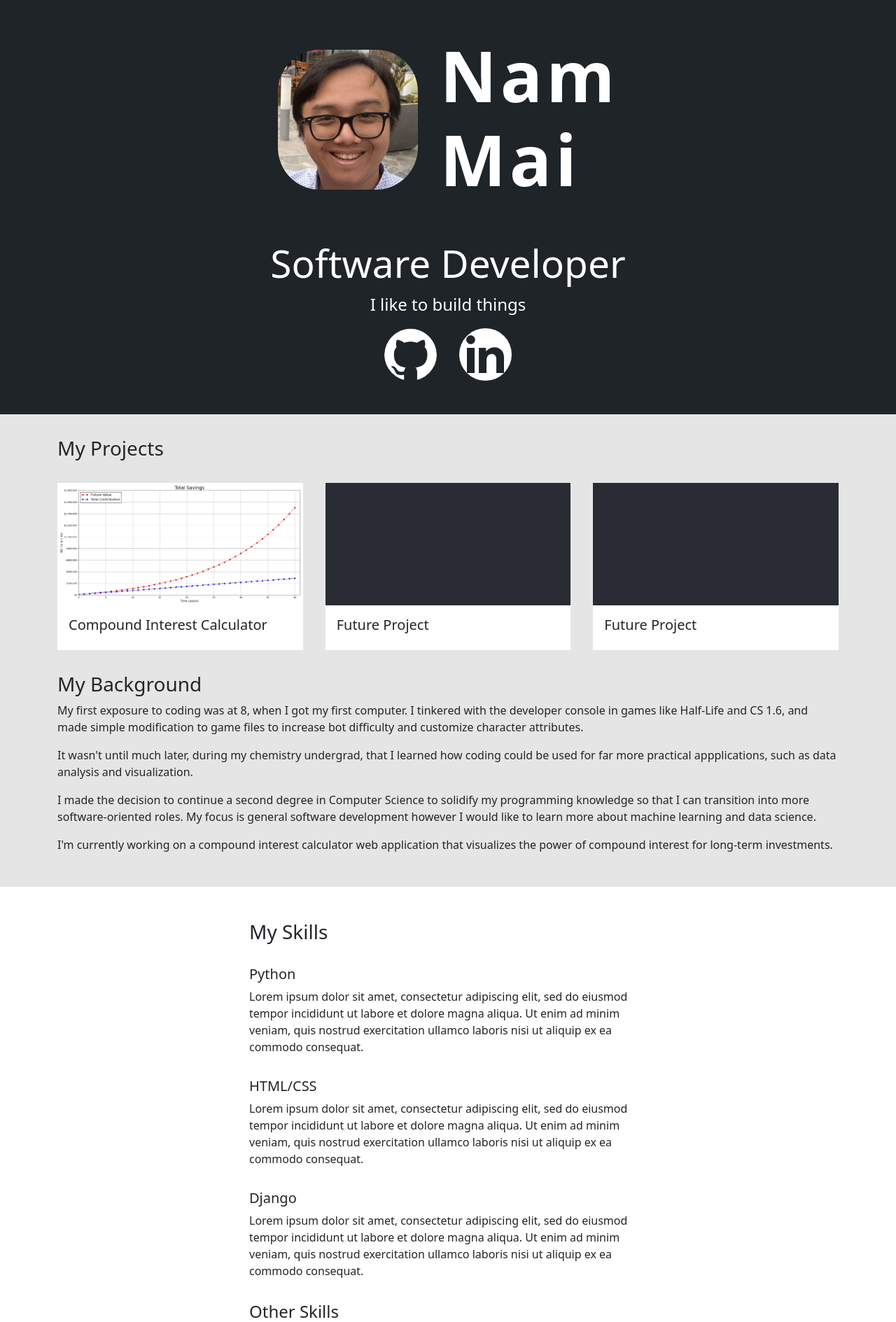
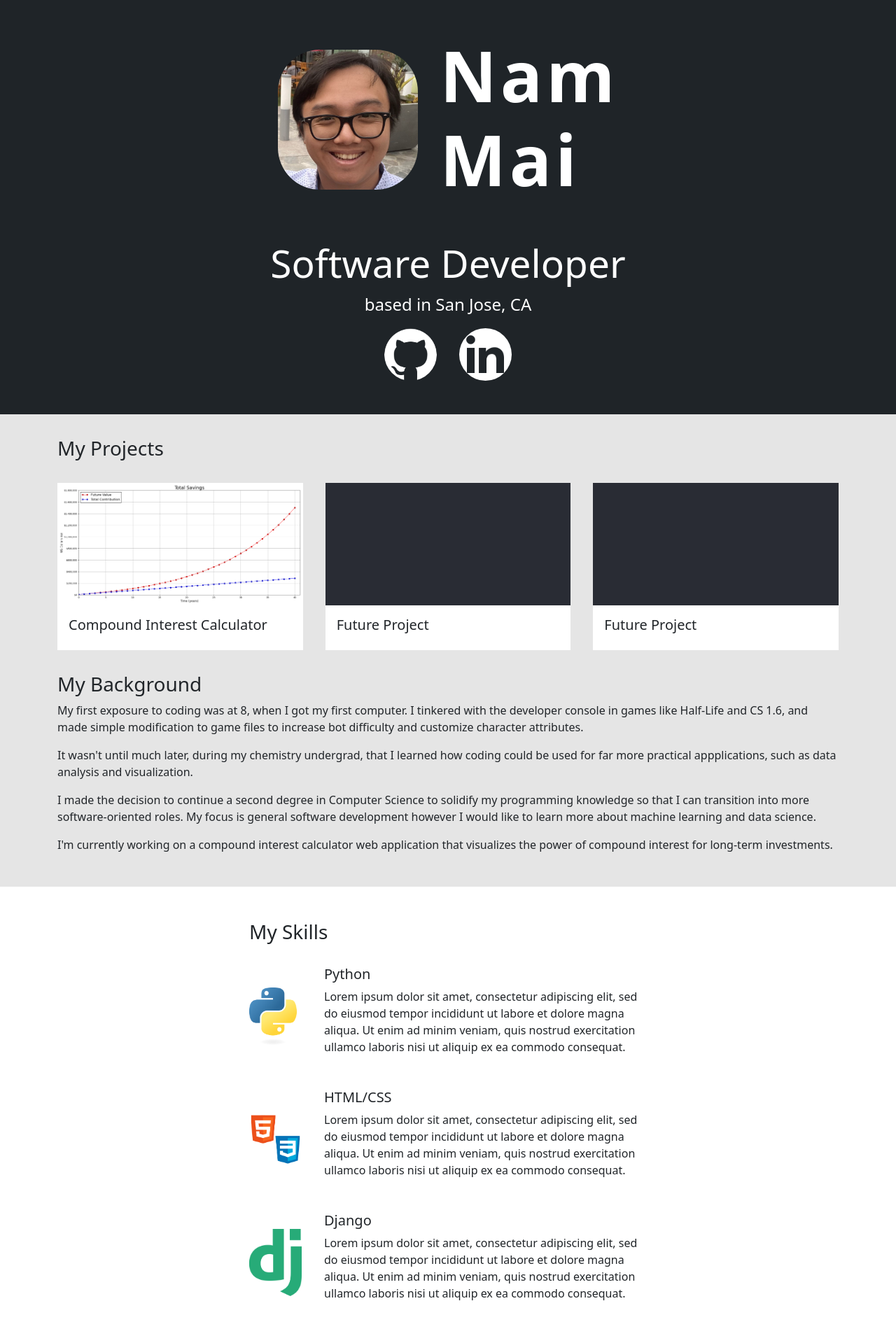
Before and after one commit to namnmai/portfolio-website, a Django app: page / in a window 1280 px wide. Shown: the part 51-1940 px from the top of the page at 70% size. Run offline with Django 5.2, Linux system fonts and the light colour scheme; data comes from the database, SQL or seed files in the repository; both versions use the stored data as it was after the commit.

Commit message:
Add logos to skills

```diff
--- a/base/models.py
+++ b/base/models.py
@@ -17,6 +17,7 @@ class Project(models.Model):
 class Skill(models.Model):
 	title = models.CharField(max_length=200, null=True)
 	body = models.TextField(null=True, blank=True)
+	logo = models.ImageField(null=True)
 	created = models.DateTimeField(auto_now_add=True)
 	id = models.UUIDField(default=uuid.uuid4, unique=True, primary_key=True, editable=False)
 
--- a/base/templates/base/home.html
+++ b/base/templates/base/home.html
@@ -11,15 +11,13 @@
 
 		<div class="hero-content-subheadline">
 			<h3 class="description">Software Developer</h3>
-			<p class="slogan">I like to build things</p>
+			<p class="slogan">based in San Jose, CA</p>
 			<div class="social-container">
 				<span><a target="_blank" rel="noopener noreferrer" href="https://github.com/namnmai"><img class="social-pic" src="{% static 'images/github-mark-white.png' %}"></a></span>
 				<span><a target="_blank" rel="noopener noreferrer" href="https://www.linkedin.com/in/nam-m-a639b9326/"><img class="social-pic" src="{% static 'images/linked-in-logo.png' %}"></a></span>
 			</div>
-
 		</div>
 	</div>
-
 </section>
 
 <section class="container section-2">
@@ -56,8 +54,14 @@
 
 		{% for skill in detailed_skills %}
 		<div class="skills-wrapper">
-			<h5>{{skill.title}}</h5>
-			<p>{{skill.body}}</p>
+			{% if skill.logo %}
+			<img class="skill-logo" src="{{skill.logo.url}}">
+			{% endif %}
+			<div>
+				<h5>{{skill.title}}</h5>
+				<p>{{skill.body}}</p>
+			</div>
+
 		</div>
 		{% endfor %}
 
--- a/static/styles/main.css
+++ b/static/styles/main.css
@@ -108,6 +108,15 @@ body {
 .skills-wrapper {
 	margin-top: 2em;
 	margin-bottom: 2em;
+	display: flex;
+	gap: 1em;
+	align-items: center;
+}
+
+.skill-logo {
+	width: 75px;
+	object-fit: contain;
+	margin-right: 1em;
 }
 
 .other-skills-wrapper {
@@ -150,8 +159,16 @@ body {
 	}
 }
 
-@media (max-width:800px) {
+@media (max-width:600px) {
 	.skills-container {
 		width: 100%;
 	}
 }
+
+@media (max-width:400px) {
+
+	.skills-wrapper {
+		flex-flow: column;
+	}
+
+}
```
Also changed, not shown: base/migrations/0007_skill_logo.py (added), db.sqlite3, static/images/Python-logo.png (added), static/images/django-logo.png (added), static/images/html-css-logo.png (added), static/images/html-css-logo_LKMPAgG.png (added), static/images/html-css-logo_uBFEyoA.png (added).
